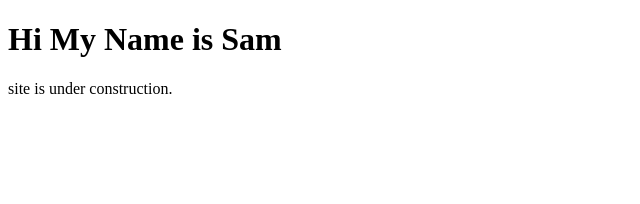
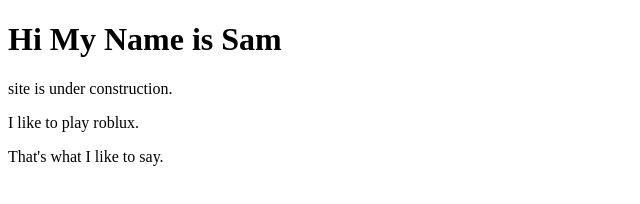
Before and after one commit to summerdaydreams/summerdaydreams.github.io, a plain HTML site: page index.html in a window 1280 px wide. Shown: the whole page, without its empty margins (0-640 px from the left). Drawn offline with Linux system fonts and the light colour scheme.

Commit message:
Update index.html

```diff
--- a/index.html
+++ b/index.html
@@ -7,6 +7,8 @@
 
 <h1>Hi My Name is Sam</h1>
 <p>site is under construction.</p>
+<p>I like to play roblux.</p>
+<p>That's what I like to say.</p>
 
 </body>
 </html>
```
